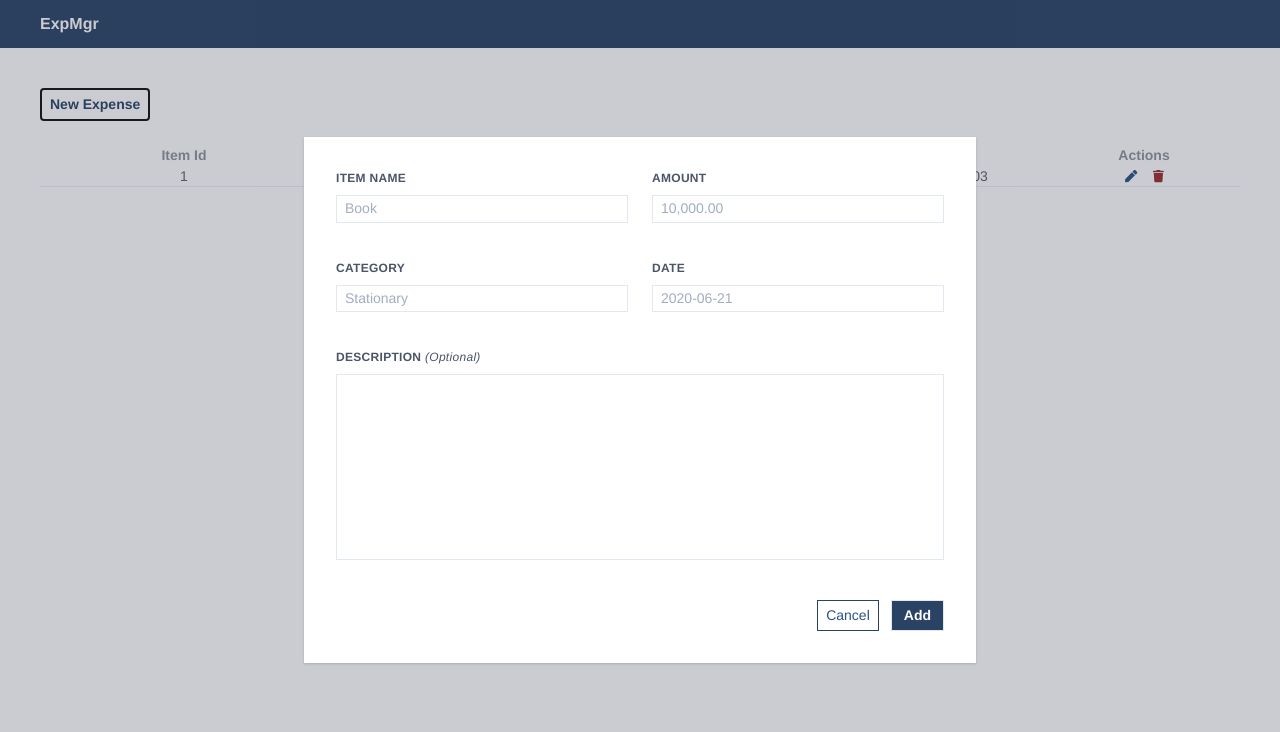
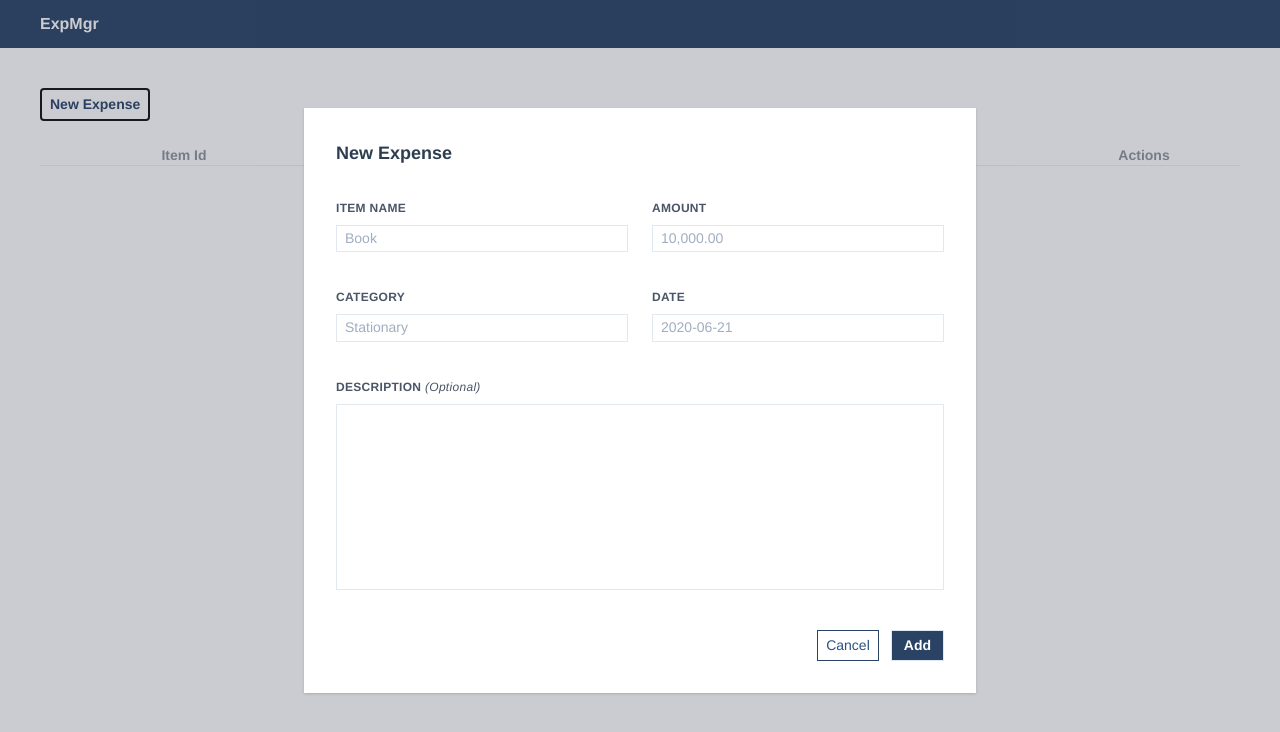
Before and after one commit to AdabanyaChinedu/ExpenseReport, a Vue app: page / in a window 1280 px wide. Both pictures are taken after a click on the button "New Expense". Shown: the top 732 px of the page. Built offline with nearby package versions, Linux system fonts and the light colour scheme.

Commit message:
add create functionality

```diff
--- a/src/components/ConfirmationCard.vue
+++ b/src/components/ConfirmationCard.vue
@@ -0,0 +1,33 @@
+<template>
+  <div class="w-full flex items-center">
+      <p class="">{{confirmMsg}}</p>
+     <button @click="$emit('close-confirm-card')" class="text-blue-900 px-2 py-1 border-2 border-blue-900 text-sm font-semibold">
+       Ok
+     </button>
+  </div>
+</template>
+
+<script>
+export default {
+  name: 'ConfirmationCard',
+  props: {
+    confirmMsg:{
+    type: String,
+    required: true
+  }
+  },
+  data(){
+    return{
+
+    }
+  },
+  methods:{
+
+  }
+}
+</script>
+
+
+<style scoped>
+
+</style>
--- a/src/components/ExpenseForm.vue
+++ b/src/components/ExpenseForm.vue
@@ -1,18 +1,19 @@
 <template>
   <div class="w-full flex">
     <form class="w-full">
-      <div class="flex flex-wrap -mx-3 mb-6">
+      <h4 class="font-bold text-lg text-left">New Expense</h4>
+      <div class="flex flex-wrap -mx-3 mb-6 mt-8">
         <div class="w-full md:w-1/2 px-3 mb-6 md:mb-0">
           <label class="block uppercase tracking-wide text-gray-700 text-left text-xs font-bold mb-2" for="name">
             Item Name
           </label>
-          <input class="appearance-none text-sm block w-full bg-white text-gray-700 border py-1 px-2 mb-3 leading-tight focus:outline-none focus:bg-white" id="name" type="text" placeholder="Book">
+          <input v-model="expense.name" class="appearance-none text-sm block w-full bg-white text-gray-700 border py-1 px-2 mb-3 leading-tight focus:outline-none focus:bg-white" id="name" type="text" placeholder="Book">
         </div>
         <div class="w-full md:w-1/2 px-3 mb-6 md:mb-0">
           <label class="block uppercase tracking-wide text-gray-700 text-xs font-bold text-left mb-2" for="amount">
             Amount
           </label>
-          <input class="appearance-none text-sm block w-full bg-white text-gray-700 border py-1 px-2 mb-3 leading-tight focus:outline-none focus:bg-white" id="amount" type="text" placeholder="10,000.00">
+          <input v-model="expense.amount" class="appearance-none text-sm block w-full bg-white text-gray-700 border py-1 px-2 mb-3 leading-tight focus:outline-none focus:bg-white" id="amount" type="text" placeholder="10,000.00">
         </div>
       </div>
       <div class="flex flex-wrap -mx-3 mb-6">
@@ -20,25 +21,25 @@
           <label class="block uppercase tracking-wide text-gray-700 text-xs text-left font-bold mb-2" for="category">
             Category
           </label>
-          <input class="appearance-none text-sm block w-full bg-white text-gray-700 border py-1 px-2 mb-3 leading-tight focus:outline-none focus:bg-white" id="category" type="text" placeholder="Stationary">
+          <input v-model="expense.category" class="appearance-none text-sm block w-full bg-white text-gray-700 border py-1 px-2 mb-3 leading-tight focus:outline-none focus:bg-white" id="category" type="text" placeholder="Stationary">
         </div>
         <div class="w-full md:w-1/2 px-3 mb-6 md:mb-0">
           <label class="block uppercase tracking-wide text-gray-700 text-xs text-left font-bold mb-2" for="date">
             Date
           </label>
-          <input class="appearance-none text-sm block w-full bg-white text-gray-700 border py-1 px-2 mb-3 leading-tight focus:outline-none focus:bg-white" id="date" type="text" placeholder="2020-06-21">
+          <input v-model="expense.date" class="appearance-none text-sm block w-full bg-white text-gray-700 border py-1 px-2 mb-3 leading-tight focus:outline-none focus:bg-white" id="date" type="text" placeholder="2020-06-21">
         </div>
       </div>
       <div class="flex flex-wrap -mx-3 mb-6">
         <label class="block uppercase tracking-wide text-gray-700 text-xs mx-3 font-bold mb-2" for="description">
             Description <i class="italic capitalize font-normal">(Optional)</i>
           </label>
-        <textarea type="text" class="appearance-none w-full text-sm p-2 mx-3 resize-none border focus:border-1 focus:border-gray-800" id="description" rows="8"></textarea>
+        <textarea v-model="expense.description" type="text" class="appearance-none w-full text-sm p-2 mx-3 resize-none border focus:border-1 focus:border-gray-800" id="description" rows="8"></textarea>
       </div>
 
       <div class="flex flex-wrap justify-end mt-10">
-        <button @click="$emit('close-modal')" class="text-blue-800 px-2 py-1 border border-blue-900 text-sm font-medium mr-3">Cancel</button>
-        <button @click="$emit('create-expense', expense)" class="text-white px-3 py-1 border bg-blue-900 text-sm font-semibold">Add</button>
+        <button @click.prevent="$emit('close-modal')" class="text-blue-800 px-2 py-1 border border-blue-900 text-sm font-medium mr-3">Cancel</button>
+        <button @click.prevent="$emit('create-expense', expense)" class="text-white px-3 py-1 border bg-blue-900 text-sm font-semibold">Add</button>
       </div>
 
     </form>
@@ -48,9 +49,12 @@
 <script>
 export default {
   name: 'ExpenseForm',
-  props: {
-
-  },
+  // props: {
+  //   expense:{
+  //     type: Object,
+  //     required: true
+  //   }
+  // },
   data(){
     return{
        expense:{
--- a/src/components/ExpenseTable.vue
+++ b/src/components/ExpenseTable.vue
@@ -1,7 +1,7 @@
 <template>
   <div class="">
     <el-table
-      :data="tableData"
+      :data="expenses"
       style="width: 100%">
       <el-table-column type="expand">
         <template slot-scope="props">
@@ -57,22 +57,28 @@
 export default {
   name: 'ExpenseTable',
   props: {
-
+    expenses:{
+      type: Array,
+      required: true
+    }
   },
   data(){
         return {
-        tableData: [{
-          itemId: '1',
-          name: 'Chocolate',
-          category: 'California',
-          amount: 'Los Angeles',
-          description: 'Hello 123',
-          date: '2016-05-03'
-          }
-        ]
+        tableData: []
       }
-    }
+    },
+  computed:{
+    // expenses: {
+    //   get: function () {
+    //     return JSON.parse(localStorage.getItem('expenses')) || [];
+    //   },
+    //   set: function (value) {
+    //     localStorage.clear()
+    //     localStorage.setItem("expenses", JSON.stringify(value))
+    //   }
+    // }
   }
+}
 </script>
 
 
--- a/src/views/Home.vue
+++ b/src/views/Home.vue
@@ -8,15 +8,15 @@
         <ActionBar @open-create-form="openModal('create_expense')"/>
       </div>
       <div class="mt-6">
-         <ExpenseTable/>
+         <ExpenseTable :expenses="expenses"/>
       </div>
     </div>
     <!-- Modal   -->
-    <Modal v-if="modal" @close-modal="closeModal()" :formType="formType">
+    <Modal v-if="modal" @close-modal="closeModal()"  :formType="formType">
        <div>
-        <ExpenseForm v-if="formType.create" @close-modal="closeModal()" @create-form="createExpense()"/>
+        <ExpenseForm v-if="formType.create" @close-modal="closeModal()" @create-expense="createExpense"/>
         <DeleteCard v-if="formType.delete"/>
-        <ConfirmationCard v-if="formType.confirm"/>
+        <ConfirmationCard v-if="formType.confirm" :confirmMsg="confirmMsg"/>
        </div>
     </Modal>
   </div>
@@ -47,23 +47,27 @@ export default {
     return{
       actionType: "",
       formType:{
-        create: true,
+        create: false,
         delete: false,
         confirm: false
       },
-      modal: false
+      modal: false,
+      confirmMsg: "",
+      createSuccessful: false,
+      expenses:[]
     }
   },
+
   methods:{
     openModal(actionType){
       this.modal = true
-      if(actionType == "create_expense"){
+      if(actionType === "create_expense"){
         this.formType.create = true
       }
-      if(actionType == "edit_expense"){
+      if(actionType === "edit_expense"){
         this.formType.create = true
       }
-      if(actionType == "delete_expense"){
+      if(actionType === "delete_expense"){
         this.formType.delete = true
       }
 
@@ -72,9 +76,20 @@ export default {
       this.modal= false
     },
     createExpense(expense){
-     alert(expense)
+      let expenses = JSON.parse(localStorage.getItem('expenses')) || []
+      expense.itemId = expenses.length + 1
+      expenses.push(expense)
+      this.expenses.push(expense)
+      localStorage.setItem("expenses", JSON.stringify(expenses))
+      this.createSuccessful = true
     }
-  }
+  },
+  mounted(){
+
+      this.expenses = JSON.parse(localStorage.getItem("expenses")) || [];
+    }
+
+
 }
 </script>
 
--- a/vue.config.js
+++ b/vue.config.js
@@ -9,7 +9,7 @@ module.exports = {
   publicPath: process.env.NODE_ENV === 'production'
     ? '/ExpenseReport/'
     : '/',
-    configureWebpack: {
-      devtool: 'source-map'
-    }
+  configureWebpack: {
+    devtool: 'source-map'
+  }
 };
```
Also changed, not shown: 3 other files (tests, documents, lock files or other folders).
